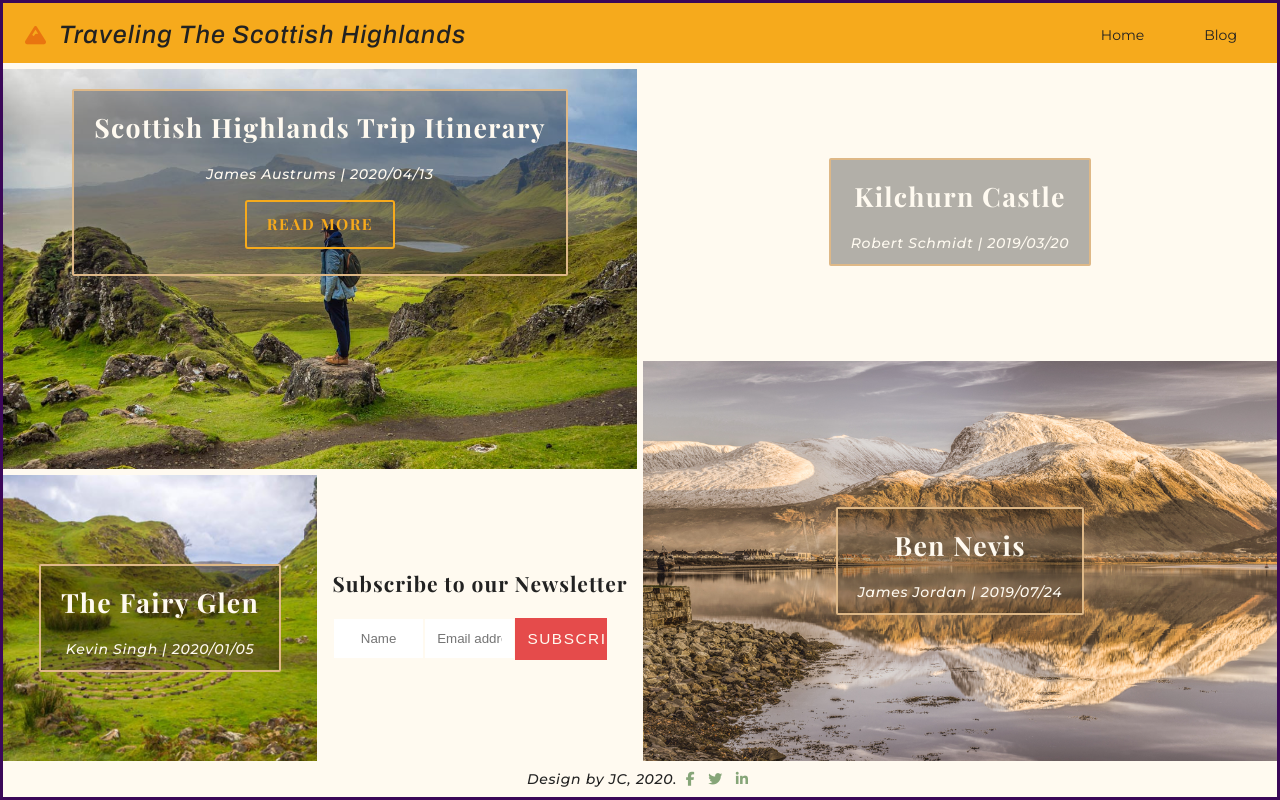
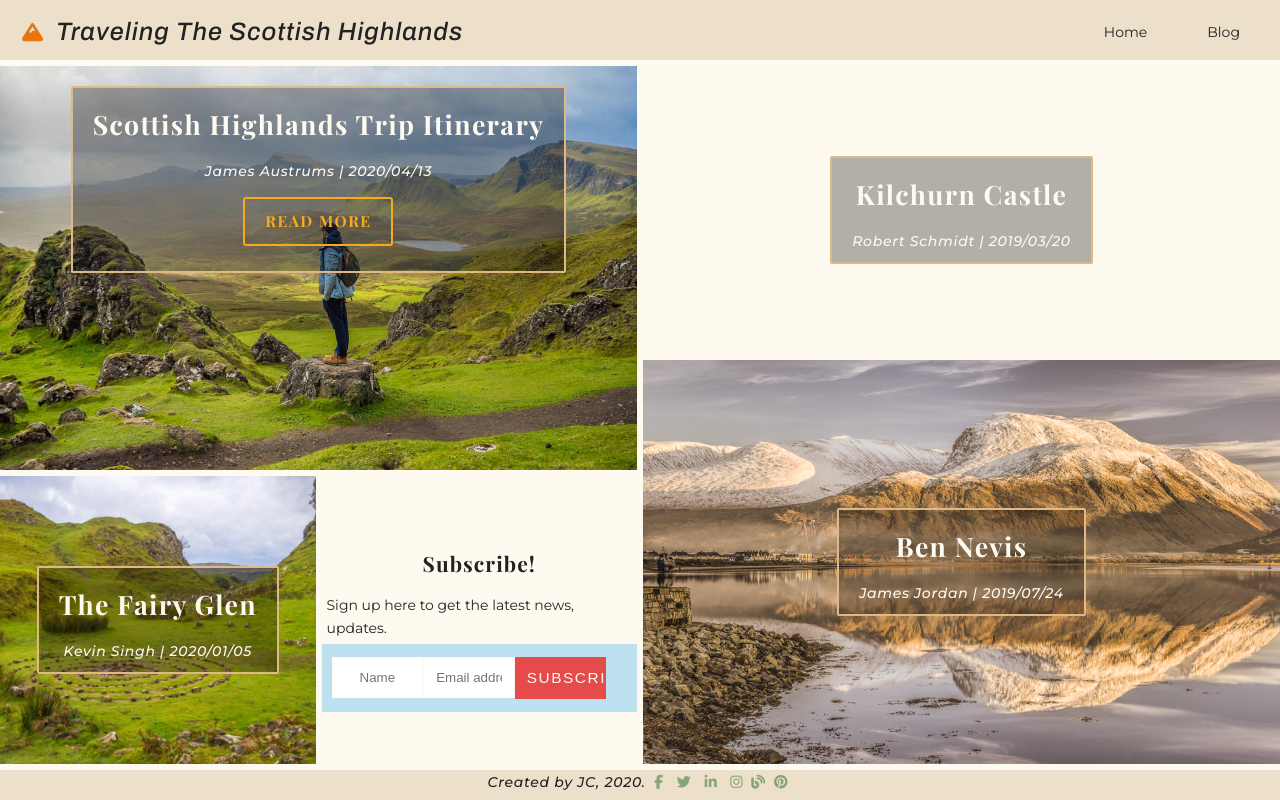
Before and after one commit to mycoolife/Personal-Blog-Website, a plain HTML site: page index.html in a window 1280 px wide. Drawn offline with nearby package versions, Linux system fonts and the light colour scheme.

Commit message:
final again

```diff
--- a/css/footer.css
+++ b/css/footer.css
@@ -4,6 +4,7 @@ footer {
   color: #222;
   padding-bottom: 10px;
   text-align: center;
+  background-color:  rgba(237, 224, 202, 0.981);
 }
 
 .fab {
--- a/css/index.css
+++ b/css/index.css
@@ -10,7 +10,6 @@
   grid-template-columns: 1fr 1fr;
   grid-template-rows: minmax(30px, auto);
   gap: 6px;
-  border: solid 3px blue;
   grid-template-areas:
   "nav nav"
   "top-post top-post"
@@ -24,7 +23,6 @@
   #grid-container {
     height: 100vh;
     display: grid;
-    border: solid 3px rgb(59, 8, 88);
     grid-template-columns: 1fr 1fr 1fr 1fr;
     grid-template-rows: 60px auto auto auto 30px;
     gap: 6px;
@@ -165,11 +163,16 @@
   align-items: center;
   justify-content: center;
 }
-
+.newsletter-subscribe{
+  text-align: left;
+  padding: 5px;
+}
 .newsletter-container {
   display: flex;
   flex-flow: row nowrap;
   padding: 5px;
+  background-color: rgba(15, 158, 235, 0.276);
+
 }
 
 .newsletter-element {
--- a/css/nav.css
+++ b/css/nav.css
@@ -2,7 +2,7 @@
 
 nav {
   grid-area: nav;
-  background-color: #F6AA1C;
+  background-color: rgba(237, 224, 202, 0.981);
   display: flex;
   flex-flow: row wrap;
   width: 100%;
--- a/index.html
+++ b/index.html
@@ -72,7 +72,10 @@
     </section>
     <section id="newsletter">
       <form action="#">
-      <h5>Subscribe to our Newsletter</h5>
+      <div class="newsletter-subscribe">
+        <p><h5>Subscribe!</h5></p>
+        <p>Sign up here to get the latest news, updates.</p>
+      </div>
       <div class="newsletter-container">
         <div class="newsletter-element">
           <input type="text" placeholder="Name" name="name" required>
@@ -83,15 +86,18 @@
         <div class="newsletter-element">
           <input type="submit" value="Subscribe">
         </div>
-      </div> <!-- newletter container -->
+      </div>
       </form>
-    </section> <!-- newsletter -->
+    </section>
     <footer>
-      <em>Design by JC, 2020.</em>
+      <em>Created by JC, 2020.</em>
       <a href="https://www.facebook.com/"><i class="fab fa-facebook-f"></i></a>
       <a href="https://twitter.com/"><i class="fab fa-twitter"></i></a>
       <a href="https://www.linkedin.com/"><i class="fab fa-linkedin-in"></i></a>
+      <a href="https://www.instagram.com/"><i class="fab fa-instagram"></i></a>
+      <a href="https://www.bloglovin.com/"><i class="fas fa-blog"></i></a>
+      <a href="https://www.pinterest.com/"><i class="fab fa-pinterest"></i></a>
     </footer>
-  </div> <!-- grid container -->
+  </div>
 </body>
 </html>
```
Also changed, not shown: blog-post.html (+10 -11 lines), img/subscribe.jpg (added), 1 other file.
